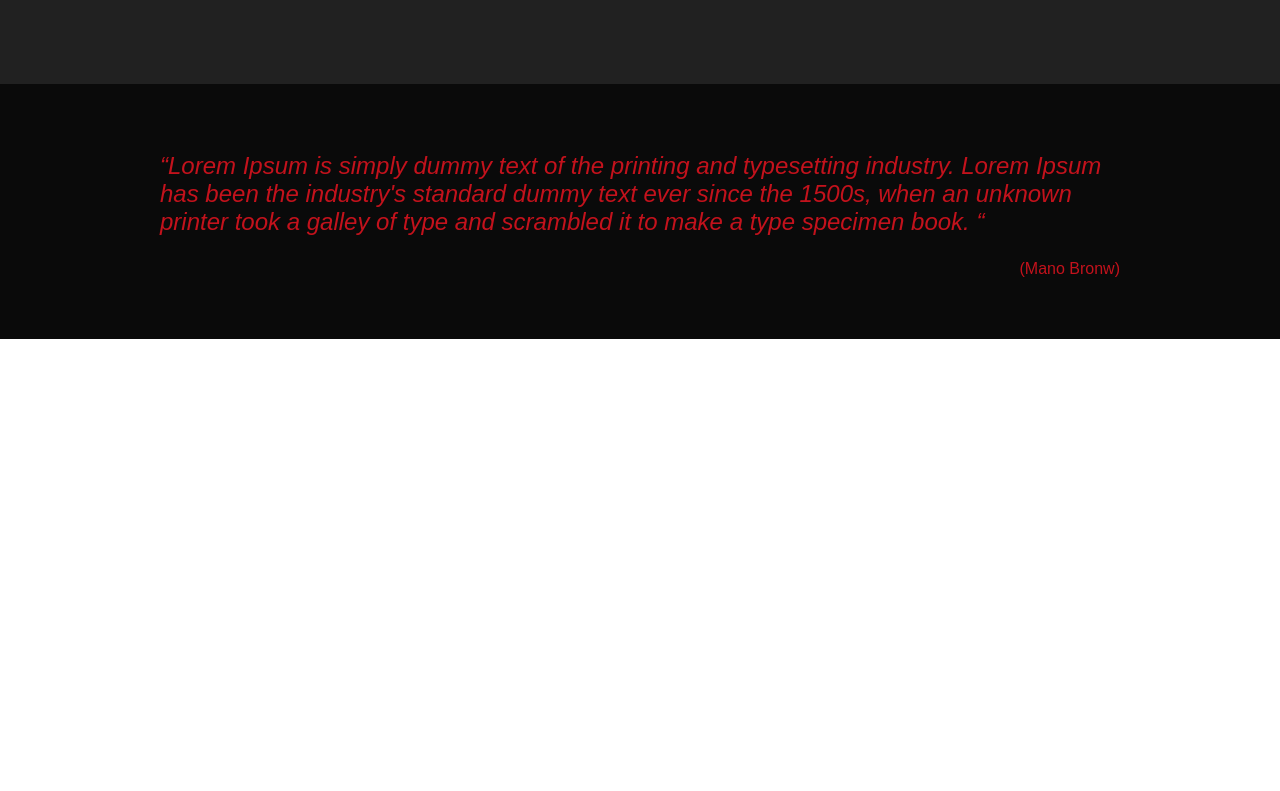
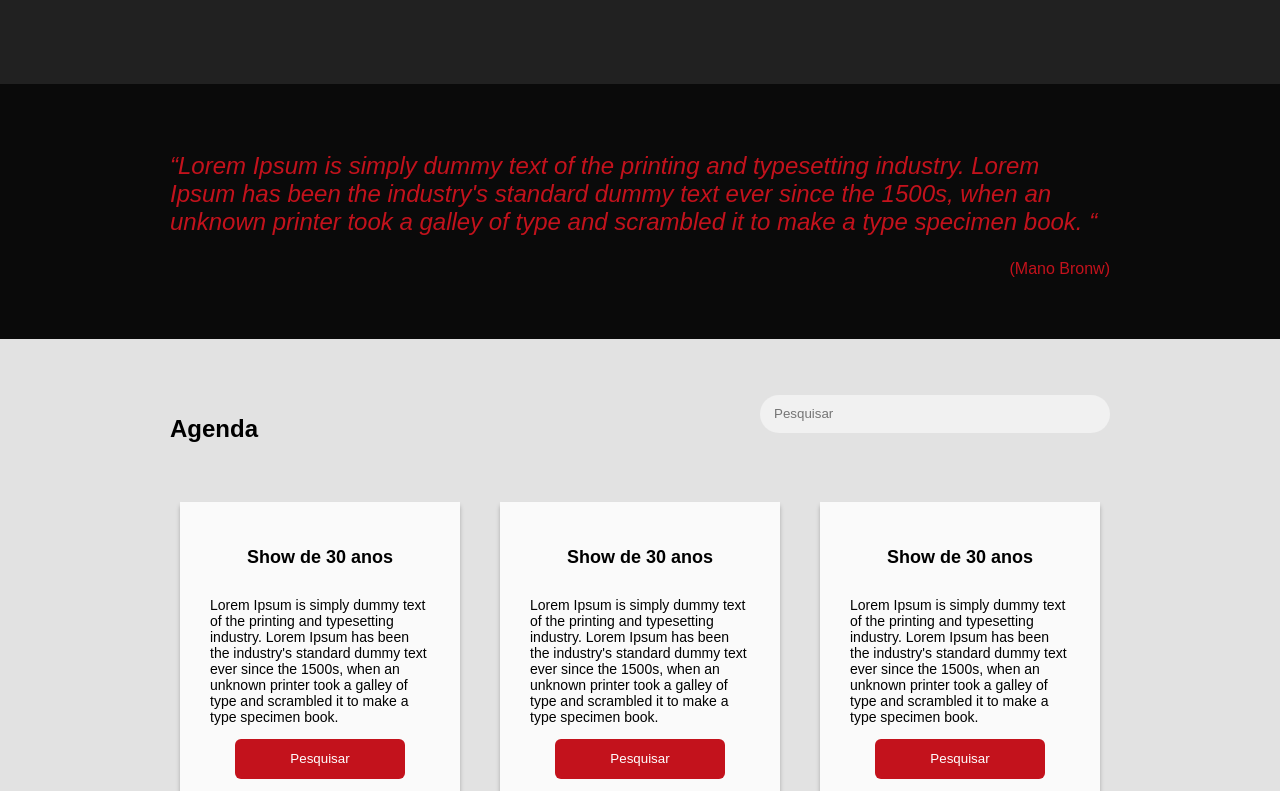
Before and after one commit to ArturW97/DW2-Trabalho1, a Vue app: page / in a window 1280 px wide. Shown: the part 1586-2377 px from the top of the page. Before the commit the page ends 1925 px from the top, so only its background shows below. Built offline with nearby package versions, Linux system fonts and the light colour scheme.

Commit message:
Criação da Agenda, Card, Home, News e uso do routes para criar outros caminhos/endereços.

```diff
--- a/package.json
+++ b/package.json
@@ -9,7 +9,8 @@
   },
   "dependencies": {
     "core-js": "^3.6.5",
-    "vue": "^2.6.11"
+    "vue": "^2.6.11",
+    "vue-router": "^3.5.2"
   },
   "devDependencies": {
     "@vue/cli-plugin-babel": "~4.5.0",
--- a/src/App.vue
+++ b/src/App.vue
@@ -1,32 +1,18 @@
 <template>
   <div id="app">
-    <Header />
-    <Banner />
-    <Discografia />
-    <Citacao />
+    <router-view />
   </div>
 </template>
 
 <script>
-import Header from "./components/Header.vue";
-import Banner from "./components/Banner.vue";
-import Discografia from "./components/Discografia.vue";
-import Citacao from "./components/Citacao.vue";
 
 export default {
-  name: "App",
-  components: {
-    Header,
-    Banner,
-    Discografia,
-    Citacao,
-  },
-};
+  name: 'App',
+}
 </script>
 
 <style>
-html,
-body {
+html, body {
   margin: 0px;
   padding: 0px;
   font-family: sans-serif;
@@ -76,7 +62,6 @@ body {
   width: calc(960px / 12 * 6);
   box-sizing: border-box;
   padding: 0px 10px;
-  color: white;
 }
 .col-md-7 {
   width: calc(960px / 12 * 7);
@@ -103,7 +88,7 @@ body {
   box-sizing: border-box;
   padding: 0px 10px;
 }
-.col-md-12ß {
+.col-md-12 {
   width: calc(960px / 12 * 12);
   box-sizing: border-box;
   padding: 0px 10px;
--- /dev/null
+++ b/src/components/Agenda.vue
@@ -0,0 +1,111 @@
+<template>
+  <section class="agenda">
+    <div class="container">
+      <div class="row">
+        <div class="col-md-6">
+          <h2>Agenda</h2>
+        </div>
+        <div class="col-md-6">
+          <input type="text" v-model="search" placeholder="Pesquisar" />
+        </div>
+      </div>
+      <div class="row">
+        <div class="col-md-4" v-for="event in eventsFiltered" :key="event.id">
+          <Card :title="event.title" :description="event.description" />
+        </div>
+      </div>
+    </div>
+  </section>
+</template>
+<script>
+import Card from "./Card.vue";
+
+export default {
+  name: "Agenda",
+  components: {
+    Card,
+  },
+  data: function() {
+    return {
+      search: "",
+      events: [
+        {
+          id: 1,
+          title: "Show de 30 anos",
+          description: `Lorem Ipsum is simply dummy text of the printing and typesetting industry.
+                  Lorem Ipsum has been the industry's standard dummy text ever since the 1500s, when an
+                  unknown printer took a galley of type and scrambled it to make a type specimen book.`,
+        },
+        {
+          id: 2,
+          title: "Show de 30 anos",
+          description: `Lorem Ipsum is simply dummy text of the printing and typesetting industry.
+                  Lorem Ipsum has been the industry's standard dummy text ever since the 1500s, when an
+                  unknown printer took a galley of type and scrambled it to make a type specimen book.`,
+        },
+        {
+          id: 3,
+          title: "Show de 30 anos",
+          description: `Lorem Ipsum is simply dummy text of the printing and typesetting industry.
+                  Lorem Ipsum has been the industry's standard dummy text ever since the 1500s, when an
+                  unknown printer took a galley of type and scrambled it to make a type specimen book.`,
+        },
+        {
+          id: 4,
+          title: "Show de 30 anos",
+          description: `Lorem Ipsum is simply dummy text of the printing and typesetting industry.
+                  Lorem Ipsum has been the industry's standard dummy text ever since the 1500s, when an
+                  unknown printer took a galley of type and scrambled it to make a type specimen book.`,
+        },
+        {
+          id: 5,
+          title: "Show de 30 anos",
+          description: `Lorem Ipsum is simply dummy text of the printing and typesetting industry.
+                  Lorem Ipsum has been the industry's standard dummy text ever since the 1500s, when an
+                  unknown printer took a galley of type and scrambled it to make a type specimen book.`,
+        },
+        {
+          id: 6,
+          title: "Show de 30 anos",
+          description: `Lorem Ipsum is simply dummy text of the printing and typesetting industry.
+                  Lorem Ipsum has been the industry's standard dummy text ever since the 1500s, when an
+                  unknown printer took a galley of type and scrambled it to make a type specimen book.`,
+        },
+      ],
+    };
+  },
+  computed: {
+    eventsFiltered: function() {
+      return this.events.filter(
+        (event) =>
+          event.title.toLowerCase().indexOf(this.search.toLowerCase()) > -1
+      );
+    },
+  },
+};
+</script>
+<style>
+.agenda {
+  padding: 56px 0px;
+  background-color: #e2e2e2;
+  width: 100%;
+  height: 800px;
+}
+.agenda .row {
+  align-items: flex-start;
+}
+.agenda .agenda__title {
+  font-size: 36px;
+  padding: 0;
+  margin: 0;
+}
+.agenda input {
+  border-radius: 50px;
+  background-color: #f1f1f1;
+  border: none;
+  width: 70%;
+  height: 30px;
+  padding: 4px 14px;
+  float: right;
+}
+</style>
--- /dev/null
+++ b/src/components/Card.vue
@@ -0,0 +1,46 @@
+<template>
+  <div>
+    <div class="card">
+      <h2>{{ title }}</h2>
+      <p>{{ description }}</p>
+      <button>Pesquisar</button>
+    </div>
+  </div>
+</template>
+<script>
+export default {
+    name : "Card",
+    props : {
+        title : String,
+        description : String
+    }
+}
+</script>
+<style>
+.card {
+background: #FAFAFA;
+box-shadow: 0px 4px 4px rgba(0, 0, 0, 0.25);
+padding : 30px;
+margin : 20px 10px;
+display: flex;
+flex-direction: column;
+align-items : center;
+}
+.card h2{
+font-size : 18px;
+font-weight : bold;
+color : #000000;
+}
+.card p{
+font-size : 14px;
+color : #000000;
+}
+.card button {
+width: 170px;
+height : 40px;
+border-radius : 6px;
+background-color : #C3121C;
+color: #FFFFFF;
+border: none;
+}
+</style>
--- a/src/components/Header.vue
+++ b/src/components/Header.vue
@@ -13,9 +13,9 @@
           </p>
           <nav class="menu">
             <ul>
-              <li>Home</li>
+              <li><router-link to="/">Home</router-link></li>
               <li>Biografia</li>
-              <li>Notícias</li>
+              <li><router-link to="/noticias">Notícias</router-link></li>
             </ul>
           </nav>
         </div>
--- a/src/main.js
+++ b/src/main.js
@@ -1,8 +1,12 @@
 import Vue from 'vue'
+import VueRouter from 'vue-router'
+import router from "./routes"
 import App from './App.vue'
 
+Vue.use(VueRouter)
 Vue.config.productionTip = false
 
 new Vue({
   render: h => h(App),
+  router,
 }).$mount('#app')
--- /dev/null
+++ b/src/pages/Home.vue
@@ -0,0 +1,28 @@
+<template>
+  <div class="home">
+    <Header />
+    <Banner />
+    <Discografia />
+    <Citacao />
+    <Agenda />
+  </div>
+</template>
+<script>
+import Header from "../components/Header.vue";
+import Banner from "../components/Banner.vue";
+import Discografia from "../components/Discografia.vue";
+import Citacao from "../components/Citacao.vue";
+import Agenda from "../components/Agenda.vue";
+
+export default {
+  name : "Home",
+  components : {
+    Header,
+    Banner,
+    Discografia,
+    Citacao,
+    Agenda,
+  }
+}
+</script>
+<style></style>
--- /dev/null
+++ b/src/pages/News.vue
@@ -0,0 +1,21 @@
+<template>
+    <div>
+        <Header />
+        <Banner />
+        <h2>Aqui é minha página de notícias</h2>
+    </div>
+</template>
+<script>
+    import Header from "../components/Header.vue";
+    import Banner from "../components/Banner.vue";
+export default {
+    name : "News",
+    components : {
+        Header,
+        Banner
+    }
+}
+</script>
+<style>
+
+</style>
```
Also changed, not shown: src/routes.js (added, +15 -0 lines), 1 other file (tests, documents, lock files or other folders).
